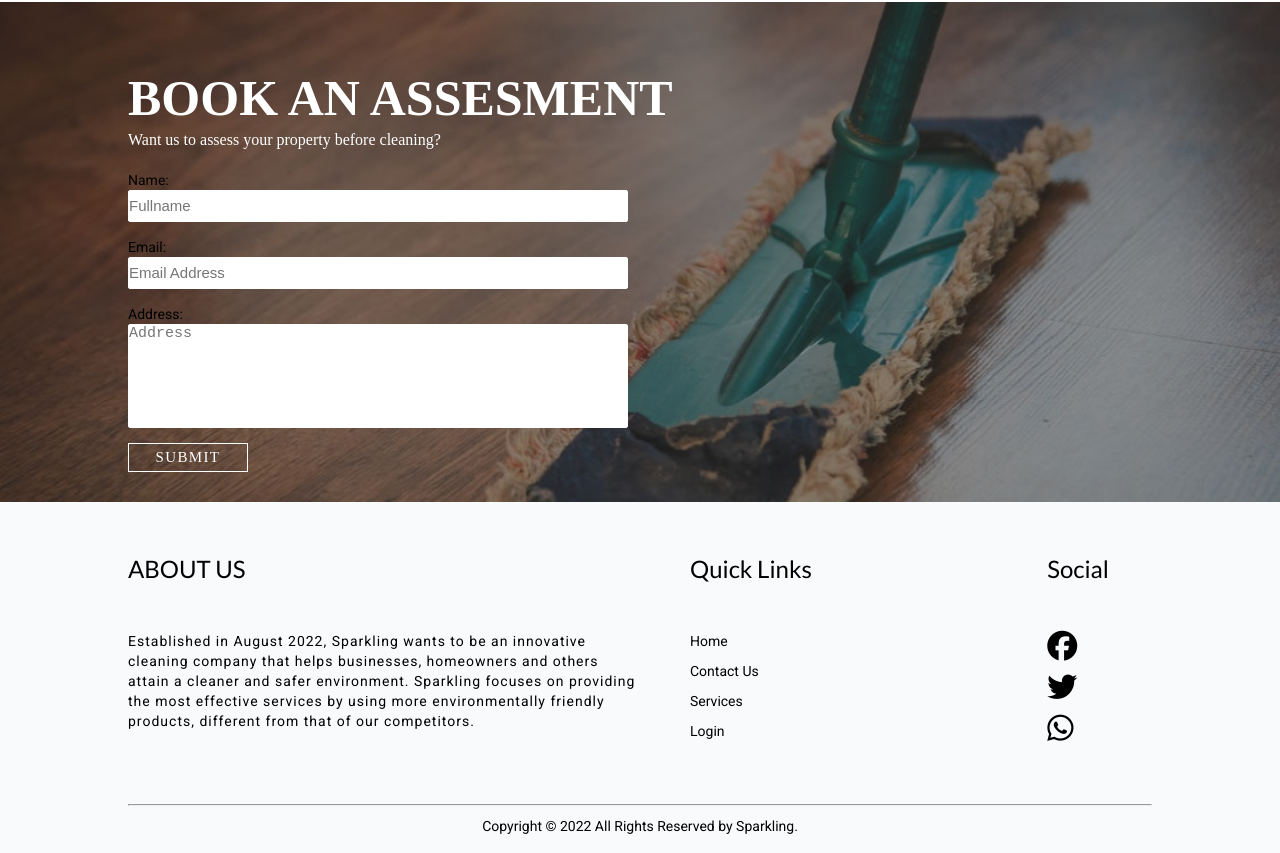
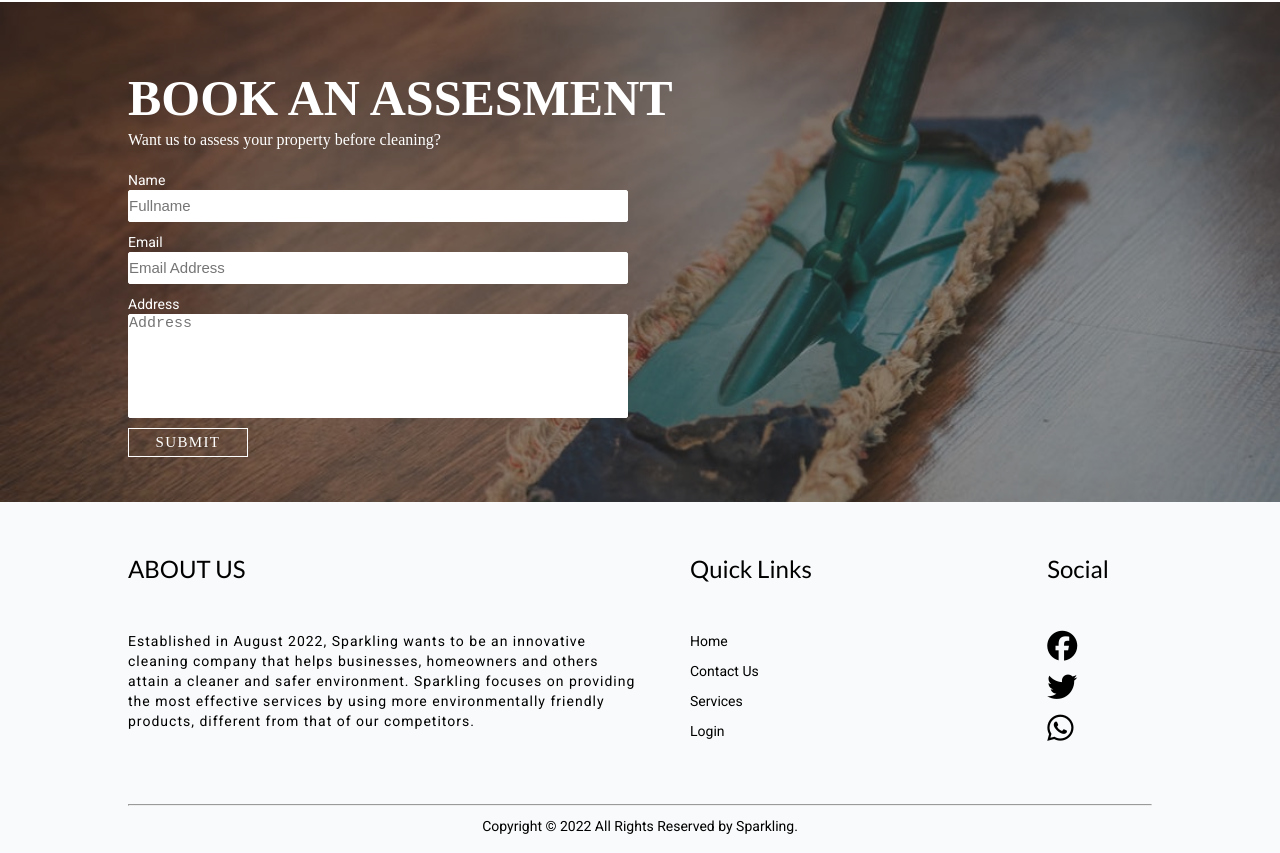
Before and after one commit to Dejhon/Sparkling, an Angular app: page /home in a window 1280 px wide. Shown: the part 2165-3018 px from the top of the page. Built offline with nearby package versions, Linux system fonts and the light colour scheme.

Commit message:
changes to assessment component

```diff
--- a/src/app/Components/assesment/assesment.component.css
+++ b/src/app/Components/assesment/assesment.component.css
@@ -48,7 +48,7 @@
 .content-wrapper{
     display: flex;
     flex-direction: column;
-    gap: 15px;
+    gap: 10px;
 }
 
 form .name, .email, .address{
@@ -64,6 +64,10 @@ form .name input, .email input{
     border: 1px solid white;
     background-color: white;
     border-radius: 2px;
+}
+
+form .name label, .email label, .address label{
+    color:white;
 }
 
 form .address textarea{
--- a/src/app/Components/assesment/assesment.component.html
+++ b/src/app/Components/assesment/assesment.component.html
@@ -10,21 +10,21 @@
         <form [formGroup]="assessmentForm">
           <div class="content-wrapper">
             <div class="name">
-              <label for="">Name:</label>
+              <label for="">Name</label>
               <input type="text" placeholder="Fullname" formControlName="name" #NAME>
               <div class="error" *ngIf="name?.invalid && name?.touched">
                 <small>Please enter a name</small>
               </div>
              </div>
              <div class="email">
-              <label for="">Email:</label>
+              <label for="">Email</label>
               <input type="email" placeholder="Email Address" formControlName="email" #EMAIL>
               <div class="error" *ngIf="email?.invalid && email?.touched" >
                 <small>Please enter a valid email address</small>
               </div>
              </div>
              <div class="address">
-              <label for="">Address:</label>
+              <label for="">Address</label>
               <textarea cols="30" rows="6" placeholder="Address" formControlName="address" #ADDRESS></textarea>
               <div class="error" *ngIf="address?.invalid && address?.touched">
                 <small>Please enter an address </small>
```
